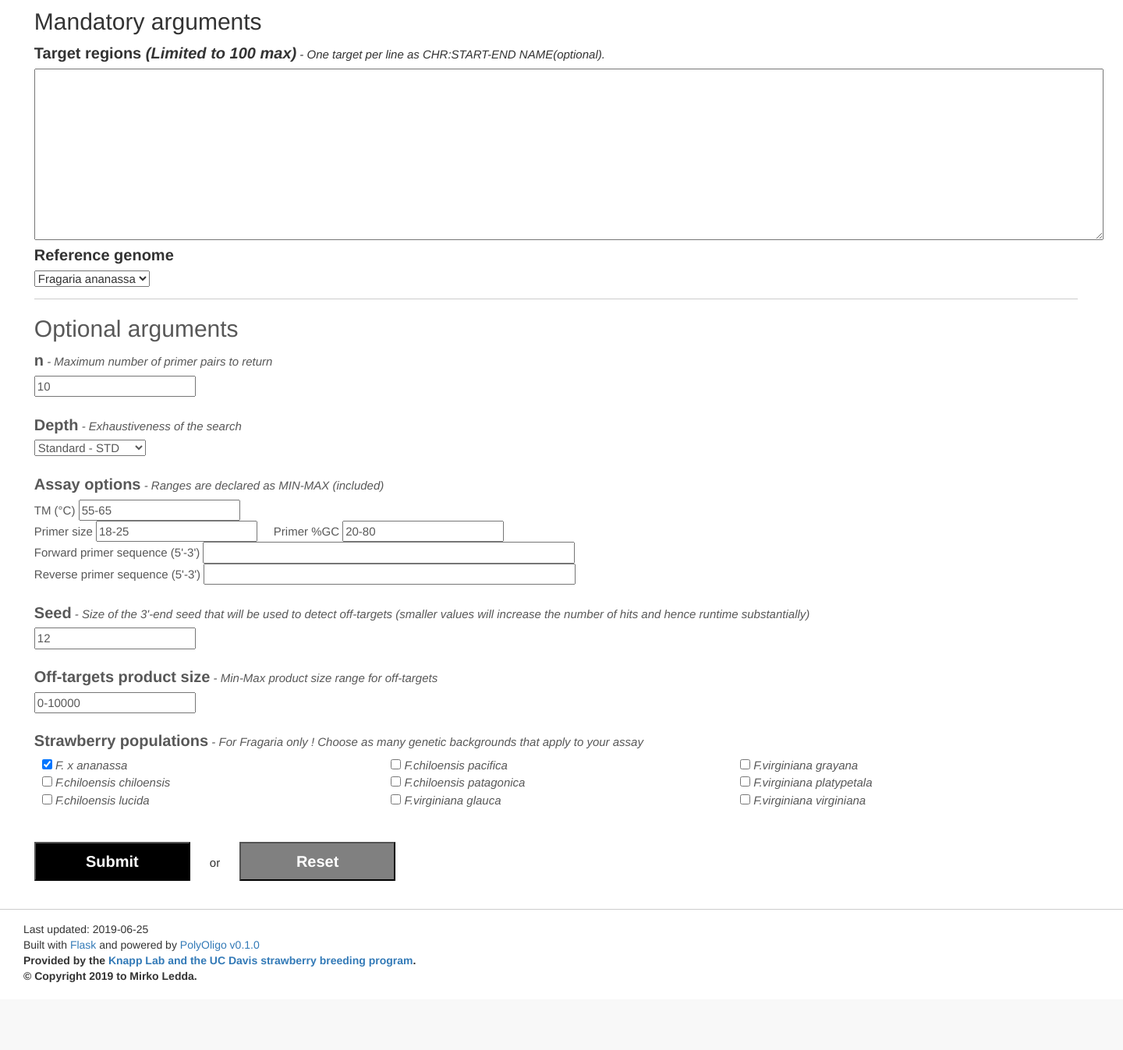
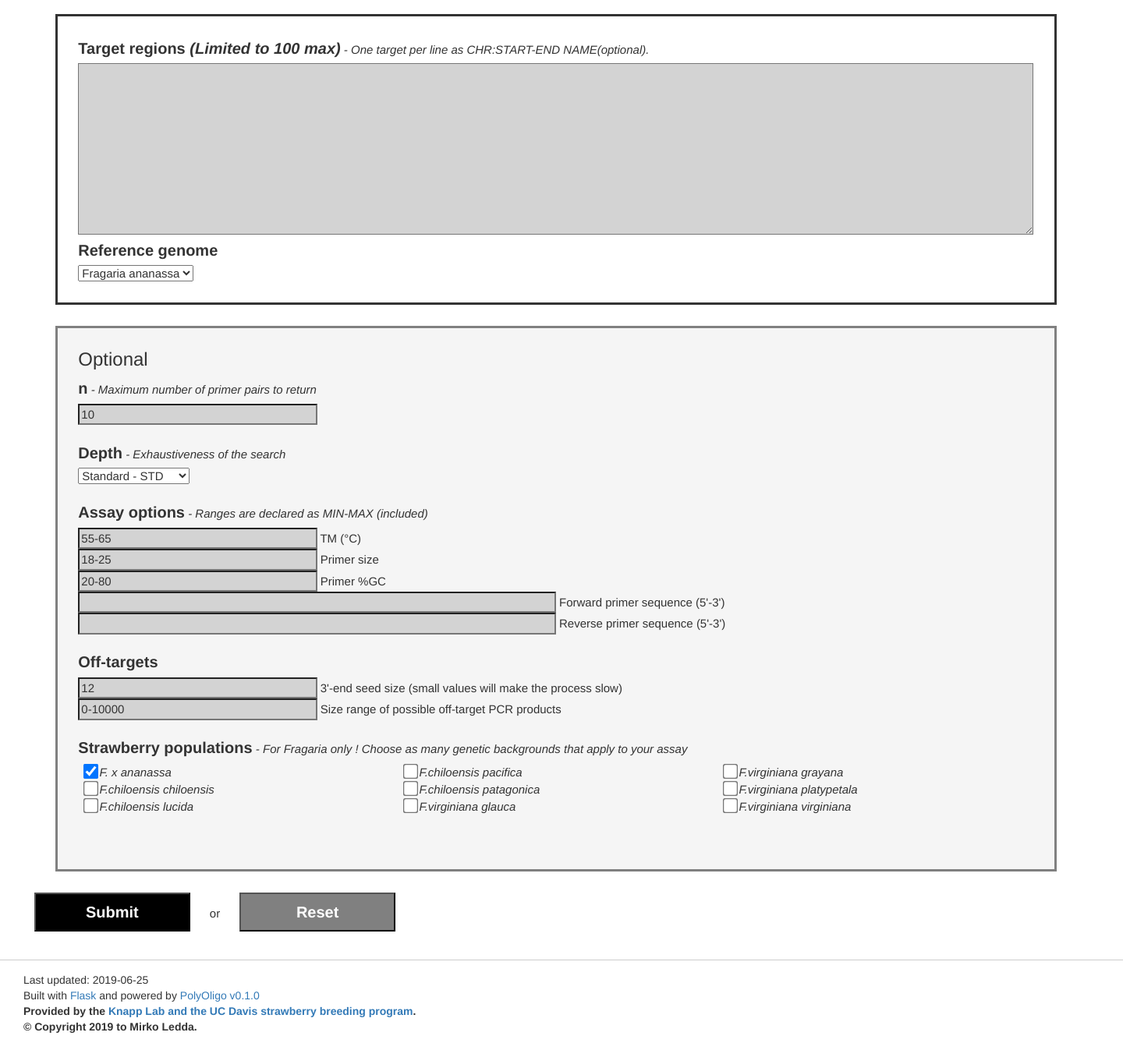
Before and after one commit to MirkoLedda/polyoligo, a Flask app: page /pcr in a window 1440 px wide. Shown: the part 59-1406 px from the top of the page at 78% size. Before the commit the page ends 1319 px from the top, so only its background shows below. Run offline with Flask 2, Linux system fonts and the light colour scheme; some libraries are stand-ins or nearby versions.

Commit message:
updated webapp layout

```diff
--- a/webapp/static/css/main.css
+++ b/webapp/static/css/main.css
@@ -81,3 +81,55 @@ hr {
 div#footer {
     margin-left: 30px;
 }
+
+/* ----Arguments page---- */
+h3 {
+    margin-top: 0;
+}
+
+input {
+    background-color: lightgray;
+}
+
+.boxlarge {
+    box-sizing:border-box;
+    width: 100%;
+}
+
+.boxmedium {
+    box-sizing:border-box;
+    width: 50%;
+}
+
+.boxsmall {
+    box-sizing:border-box;
+    width: 25%;
+}
+
+input[type=checkbox] {
+    -ms-transform: scale(1.5); /* IE */
+    -moz-transform: scale(1.5); /* FF */
+    -webkit-transform: scale(1.5); /* Safari and Chrome */
+    -o-transform: scale(1.5); /* Opera */
+    transform: scale(1.5);
+    padding: 20px;
+}
+
+textarea {
+    box-sizing:border-box;
+    width: 100%;
+    background-color: lightgray;
+}
+
+.mandatory {
+    border: 3px solid;
+    margin: 2%;
+    padding: 2%;
+}
+
+.optional {
+    border: 3px solid grey;
+    margin: 2%;
+    padding: 2%;
+    background-color: WhiteSmoke;
+}
--- a/webapp/templates/home.html
+++ b/webapp/templates/home.html
@@ -15,7 +15,7 @@
     <h3>Please select below the assay type you would like to design:</h3>
     <p>
         <form action="{{ url_for('pcr')}}">
-            <input type="submit" value="PCR">
+            <input type="submit" value="PCR or Sanger">
         </form><br>
         <form action="{{ url_for('kasp')}}">
             <input type="submit" value="KASP">
--- a/webapp/templates/pcr.html
+++ b/webapp/templates/pcr.html
@@ -34,8 +34,7 @@
 {% block content %}
     <!-- KWARGS form -->
     <form id="pcr" method="POST" action="{{ url_for('pcr') }}" enctype="multipart/form-data">
-        <div>
-            <h2>Mandatory arguments</h2>
+        <div class="mandatory">
             <label>Target regions <i>(Limited to 100 max)</i></label> <i>- One target per line as CHR:START-END NAME(optional).</i><br>
             <textarea type="textarea" name="rois" rows="10" cols="150"></textarea><br>
             <label>Reference genome</label><br>
@@ -44,12 +43,11 @@
                     <option value= "{{blastdb_option}}" SELECTED>{{blastdb_option}}</option>"
                 {% endfor %}
             </select>
-            <hr/>
         </div>
-        <div><font color="#585858">
-            <h2>Optional arguments</h2>
+        <div class="optional">
+            <h3>Optional</h3>
             <label>n</label> <i>- Maximum number of primer pairs to return </i> <br>
-            <input name="n" type="number" value="10"><br><br>
+            <input class="boxsmall" name="n" type="number" value="10"><br><br>
             <label>Depth</label> <i>- Exhaustiveness of the search </i><br>
             <select name="depth">
                 <option value= "superficial">Superficial - FAST</option>
@@ -58,17 +56,15 @@
             </select><br><br>
 
             <label>Assay options</label> <i>- Ranges are declared as MIN-MAX (included) </i> <br>
-            TM (&#xb0;C) <input name="p_tm" type="string" value="55-65"><br>
-            Primer size <input name="p_size" type="string" value="18-25">&nbsp&nbsp&nbsp&nbsp
-            Primer %GC <input name="p_gc" type="string" value="20-80"><br>
-            Forward primer sequence (5'-3') <input name="p_seq_F" type="string" value="" size=50><br>
-            Reverse primer sequence (5'-3') <input name="p_seq_R" type="string" value="" size=50><br><br>
+            <input class="boxsmall" name="p_tm" type="string" value="55-65"> TM (&#xb0;C)<br>
+            <input class="boxsmall" name="p_size" type="string" value="18-25"> Primer size<br>
+            <input class="boxsmall" name="p_gc" type="string" value="20-80"> Primer %GC<br>
+            <input class="boxmedium" name="p_seq_F" type="string" value=""> Forward primer sequence (5'-3')<br>
+            <input class="boxmedium" name="p_seq_R" type="string" value=""> Reverse primer sequence (5'-3')<br><br>
 
-            <label>Seed</label> <i> - Size of the 3'-end seed that will be used to detect off-targets (smaller values will increase the number of hits and hence runtime substantially)</i><br>
-            <input name="seed" type="number" value="12"><br><br>
-
-            <label>Off-targets product size</label> <i> - Min-Max product size range for off-targets</i><br>
-            <input name="offtarget_size" type="string" value="0-10000"><br><br>
+            <label>Off-targets</label><br>
+            <input class="boxsmall" name="seed" type="number" value="12"> 3'-end seed size (small values will make the process slow)<br>
+            <input class="boxsmall" name="offtarget_size" type="string" value="0-10000"> Size range of possible off-target PCR products<br><br>
 
             <label>Strawberry populations</label> <i>- For Fragaria only ! Choose as many genetic backgrounds that apply to your assay </i>
             <div class="row">
```
Also changed, not shown: webapp/templates/caps.html (+9 -13 lines), webapp/templates/crispr.html (+3 -5 lines), webapp/templates/kasp.html (+12 -16 lines).
